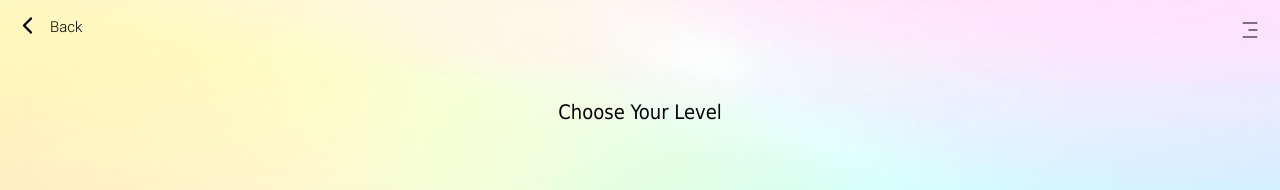
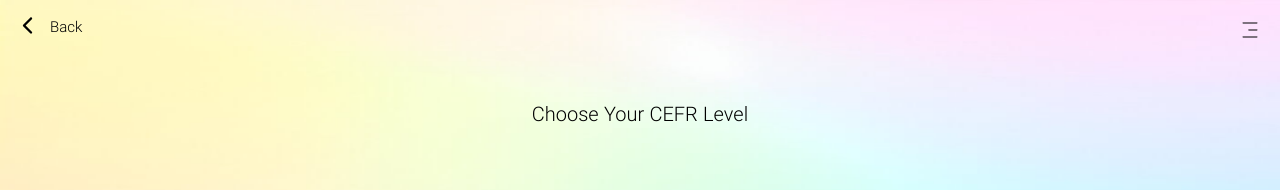
Before and after one commit to Mohamad-js/Language-Learning-App, a Next.js app: page /words in a window 1280 px wide. Shown: the top 190 px of the page. Built offline with nearby package versions, Linux system fonts and the light colour scheme.

Commit message:
Title Change

```diff
--- a/src/app/(no-layout)/words/page.jsx
+++ b/src/app/(no-layout)/words/page.jsx
@@ -58,7 +58,7 @@ function Words(){
             <Back goTo ={'/'} />
 
             <div className={styles.mother}>
-               <div className={styles.title}>Choose Your Level</div>
+               <div className={styles.title}>Choose Your CEFR Level</div>
 
                <div className={styles.level}>
                   <Link href='/a1'>A1</Link>
--- a/src/app/(no-layout)/words/words.module.css
+++ b/src/app/(no-layout)/words/words.module.css
@@ -30,7 +30,7 @@
 
       & .title {
          width: 100%;
-         font: 20px tahoma;
+         font-size: 20px;
          text-align: center;
       }
 
```
